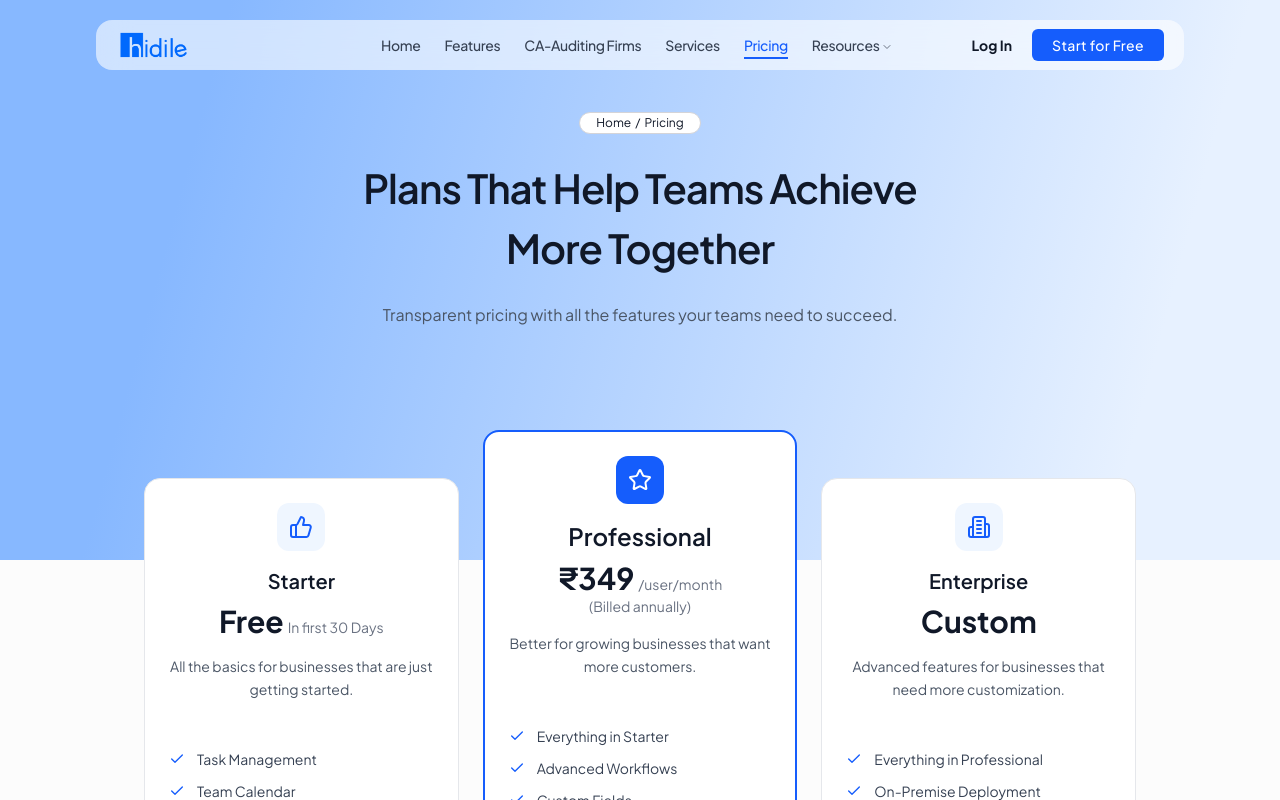
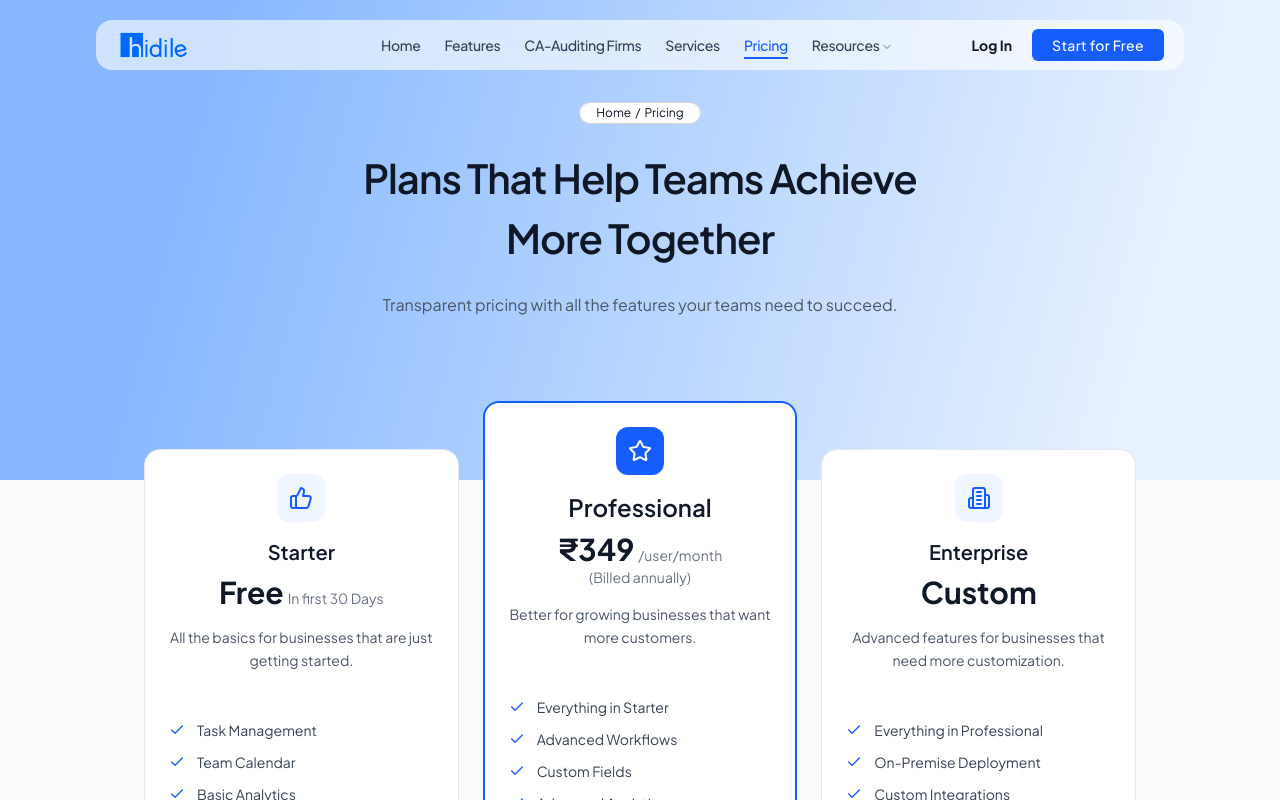
Before and after one commit to arshadcheruputhore/hidile-, a React (Vite) app: page /pricing in a window 1280 px wide. Shown: the top 800 px of the page. Built offline with nearby package versions, Linux system fonts and the light colour scheme.

Commit message:
heroPricing

```diff
--- a/src/components/HeroPricing.jsx
+++ b/src/components/HeroPricing.jsx
@@ -1,11 +1,11 @@
-import React, { useState } from 'react';
+import React from 'react';
 import { ArrowRight, Search, ChevronDown } from 'lucide-react';
 import { Link } from 'react-router-dom';
 
 export default function HeroPricing() {
 
   return (
-    <section className="relative lg:min-h-[70vh] overflow-hidden sm:pt-28 pt-20 max-lg:pb-10 bg-gradient-to-r max-sm:px-6" style={{ background: 'linear-gradient(105deg, #87B8FF 16.17%, #E7F1FF 87.53%)' }}>
+    <section className="relative lg:min-h-[60vh] overflow-hidden sm:pt-[8%] pt-20 pb-10 lg:pb-20 bg-gradient-to-r max-sm:px-6" style={{ background: 'linear-gradient(105deg, #87B8FF 16.17%, #E7F1FF 87.53%)' }}>
       <div className="max-w-7xl mx-auto">
         {/* Main Content */}
         <div className="relative z-10 flex flex-col items-center justify-center px-4 sm:px-6 lg:px-8">
--- a/src/components/PricingCard_Pricing.jsx
+++ b/src/components/PricingCard_Pricing.jsx
@@ -73,7 +73,7 @@ function PricingCard_Pricing() {
     ];
 
     return (
-        <section className="-mt-12 lg:-mt-[8%] ">
+        <section className="-mt-12 lg:-mt-[3%] ">
             <div className="max-w-6xl mx-auto px-4">
                 <div className="grid grid-cols-1 md:grid-cols-2 lg:grid-cols-3 gap-6">
                     {pricingPlans.map((plan) => {
```
